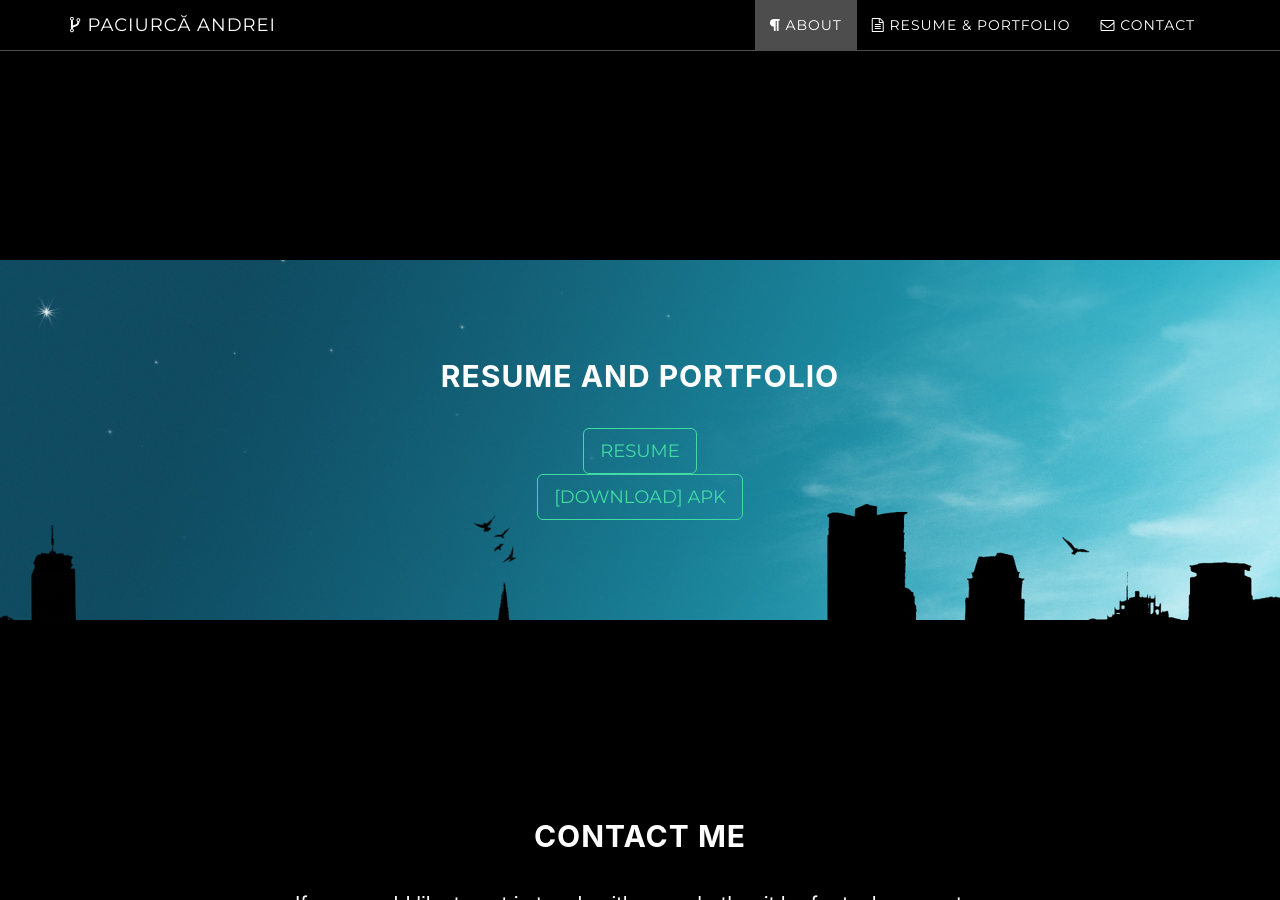
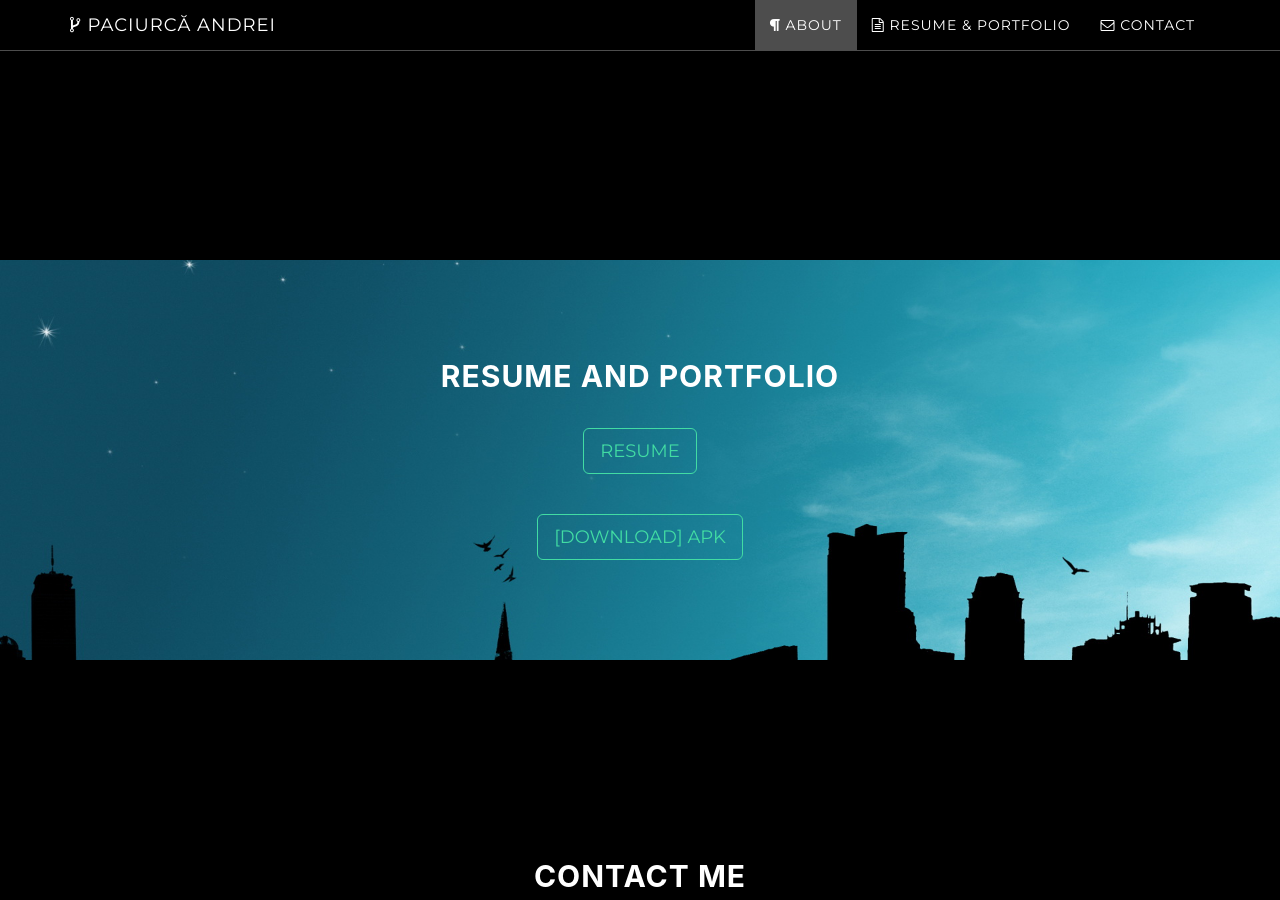
Before and after one commit to andreipaciurca/andreipaciurca.github.io, a Jekyll site: the page built from index.html, in a window 1280 px wide and 900 px high, scrolled down 1463 px. Built offline with Jekyll 4.4.1, drawn with Linux system fonts in a browser that asks for light colours.

Commit message:
modified:   _includes/download.html

```diff
--- a/_includes/download.html
+++ b/_includes/download.html
@@ -4,7 +4,7 @@
             <div class="container">
                 <div class="col-lg-8 col-lg-offset-2">
                     <h2>Resume and Portfolio</h2>
-                    <a onclick="window.open('https://andreipaciurca.github.io/resume/resume.html', '_blank' ); location.reload();" class="btn btn-default btn-lg">Resume</a><br>
+                    <a onclick="window.open('https://andreipaciurca.github.io/resume/resume.html', '_blank' ); location.reload();" class="btn btn-default btn-lg">Resume</a><br><br><br>
                     <a onclick="window.open('https://drive.google.com/open?id=1F6Y52ql5dza684GShRbFhVcoK40dHviP', '_blank' ); location.reload();" class="btn btn-default btn-lg">[Download] APK</a>
                 </div>
             </div>
```
